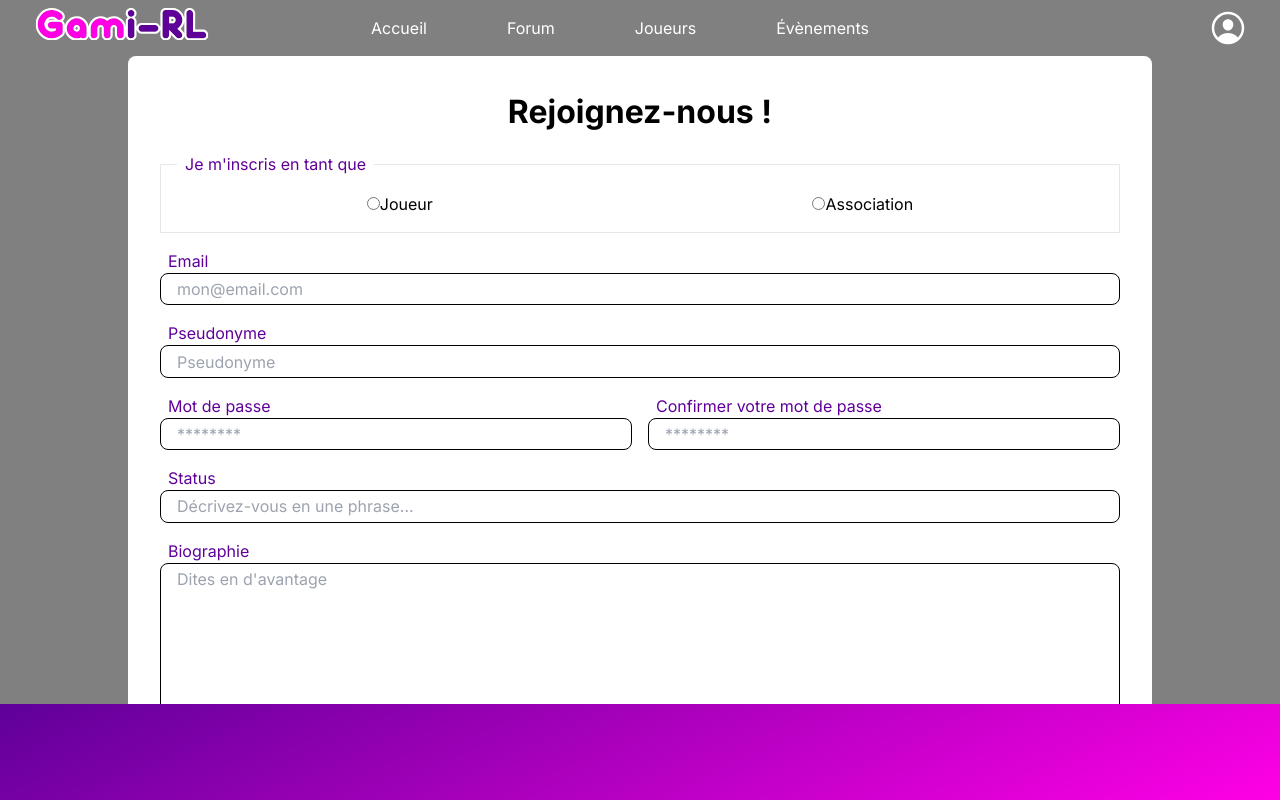
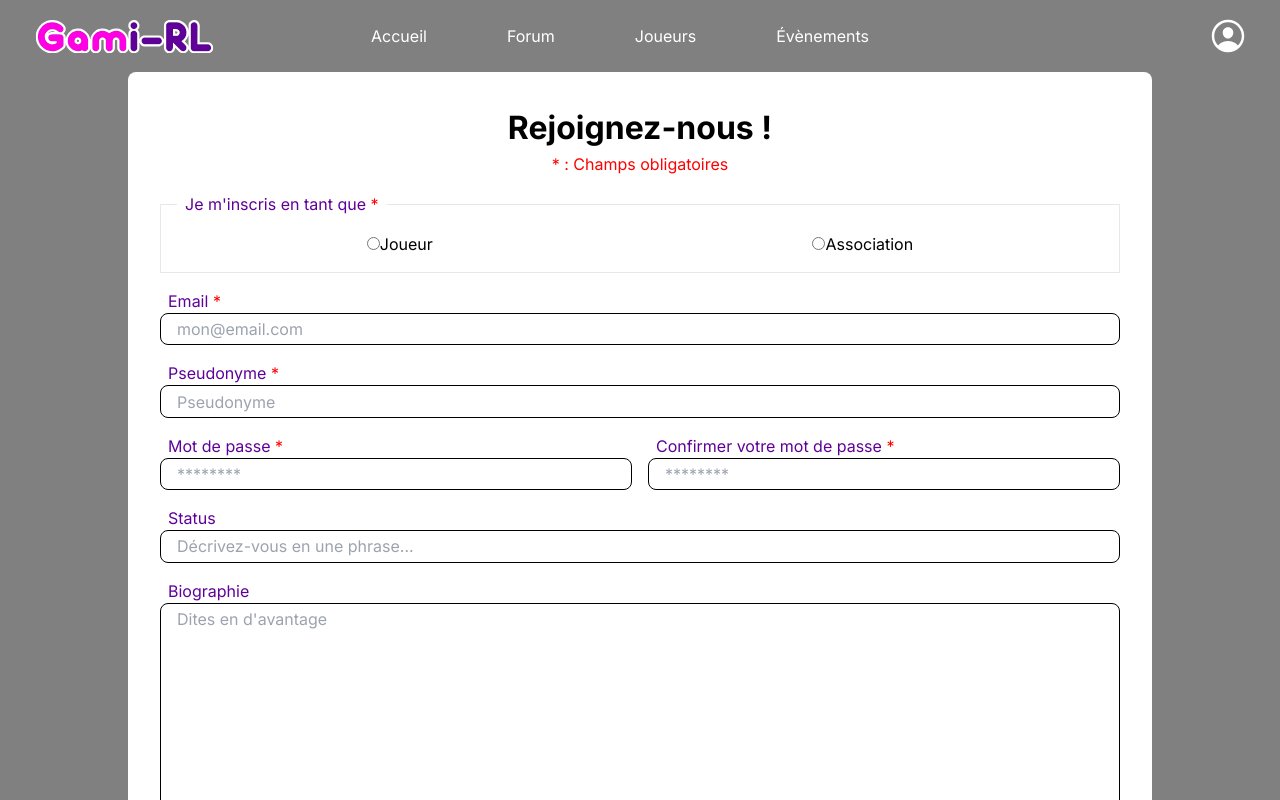
Before and after one commit to AlexandreMonin/gami-rl, a Next.js app: page /user/signup in a window 1280 px wide. Shown: the top 800 px of the page. Built offline with nearby package versions, Linux system fonts and the light colour scheme; no server answers.

Commit message:
replace axios by fetch

```diff
--- a/package.json
+++ b/package.json
@@ -17,6 +17,7 @@
     "next-auth": "^4.24.7",
     "react": "^18",
     "react-dom": "^18",
+    "react-loader-spinner": "^6.1.6",
     "ts-node": "^10.9.2"
   },
   "devDependencies": {
--- a/src/app/api/users/route.ts
+++ b/src/app/api/users/route.ts
@@ -39,3 +39,7 @@ export async function POST(req: Request) {
         return NextResponse.json({error: e.message}, {status: 500});
     }
 }
+
+export async function GET() {
+    return NextResponse.json({data: "ca marche"});
+}
--- a/src/app/globals.css
+++ b/src/app/globals.css
@@ -31,6 +31,16 @@ button {
     transition-duration: 0.5s;
 }
 
+.button-primary-disabled {
+    border: 1px rgba(95, 0, 153, 0.1) solid;
+    background-color: rgba(	95, 0, 153, 0.1);
+    color: #5F0099;
+    display: flex;
+    flex-direction: row;
+    align-items: center;
+    gap: 1rem;
+}
+
 .button-primary:hover{
     border: 1px #5F0099 solid;
     background-color: white;
--- /dev/null
+++ b/src/app/loading.tsx
@@ -0,0 +1,10 @@
+import {JSX} from "react";
+import style from "./loading.module.css";
+
+export default function RegisterForm(): JSX.Element {
+    return (
+        <div>
+            <h1>CHARGEMENT</h1>
+        </div>
+    )
+}
--- a/src/app/user/signup/page.tsx
+++ b/src/app/user/signup/page.tsx
@@ -7,6 +7,7 @@ export default function Signup(): JSX.Element {
         <main className={style.main}>
             <div className="card">
                 <h1 className={style.title}>Rejoignez-nous !</h1>
+                <p className={style.required}>* : Champs obligatoires</p>
                 <RegisterForm />
             </div>
         </main>
--- a/src/app/user/signup/style.module.css
+++ b/src/app/user/signup/style.module.css
@@ -1,4 +1,9 @@
 .title {
+    text-align: center;
+}
+
+.required {
+    color: red;
     text-align: center;
     margin-bottom: 1rem;
 }
--- a/src/components/Footer/style.module.css
+++ b/src/components/Footer/style.module.css
@@ -1,8 +1,9 @@
 .footer {
-    position: absolute;
+    /*position: absolute;*/
     bottom: 0;
     width: 100%;
     height: 6rem;
     background: rgb(95, 0, 153);
     background: linear-gradient(155deg, rgba(95, 0, 153, 1) 0%, rgba(255, 0, 229, 1) 100%);
+    margin-top: 2rem;
 }
--- a/src/components/Navbar/Navbar.tsx
+++ b/src/components/Navbar/Navbar.tsx
@@ -13,7 +13,7 @@ type NavbarProps = {
 export default function Navbar({user}: NavbarProps): JSX.Element {
     return (
         <div className={style.navbar}>
-            <Image src="/logo.svg" alt="Logo du site Gami-RL" width={180} height={250} priority className={style.logo}/>
+            <Image src="/logo.svg" alt="Logo du site Gami-RL" width={185} height={250} priority className={style.logo}/>
 
             <div className={style.tabs}>
                 <NavbarTab name="Accueil" href="/"/>
--- a/src/components/Navbar/style.module.css
+++ b/src/components/Navbar/style.module.css
@@ -1,13 +1,13 @@
 .navbar{
     display: flex;
     width: 100%;
-    padding: 0.5rem 2rem;
+    padding: 1rem 2rem;
     position: relative;
 }
 
 .logo {
     position: absolute;
-    top: 0
+    top: 12px;
 }
 
 .tabs {
--- a/src/components/RegisterForm/RegisterForm.tsx
+++ b/src/components/RegisterForm/RegisterForm.tsx
@@ -1,7 +1,7 @@
 "use client"
 import {JSX, useState} from "react";
 import style from "./style.module.css";
-import axios from "axios";
+import {TailSpin} from "react-loader-spinner";
 
 export default function RegisterForm(): JSX.Element {
     const [email, setEmail] = useState("");
@@ -12,6 +12,7 @@ export default function RegisterForm(): JSX.Element {
     const [biography, setBiography] = useState("");
     const [passwordsMatch, setPasswordsMatch] = useState(true);
     const [role, setRole] = useState("");
+    const [isLoading, setIsLoading] = useState(false);
 
     const handlePasswordChange = (event: React.ChangeEvent<HTMLInputElement>) => {
         setPassword(event.target.value);
@@ -27,13 +28,32 @@ export default function RegisterForm(): JSX.Element {
 
     };
 
-    const handleSubmit = (event: React.FormEvent<HTMLFormElement>) => {
+    const handleSubmit = async (event: React.FormEvent<HTMLFormElement>) => {
         event.preventDefault();
+        setIsLoading(true);
+        if (passwordsMatch) {
+            try{
+                const response = await fetch("/api/users", {
+                    method: "POST",
+                    headers: {
+                        contentType: "application/json",
+                    },
+                    body: JSON.stringify({email, username, password, status, biography, role})
+                });
 
-        axios.post("/api/users", {email, username, password, status, biography, role}).then((response) => {
-            console.log(response.status)
-        })
+                if (!response.ok){
+                    console.log("Failed to sign up");
+                } else {
+                    const data = await response.json();
+                    console.log(data);
+                }
 
+            } catch (e: any) {
+                console.error("An error has occured :", e);
+            }
+
+            setIsLoading(false);
+        }
     }
 
     return (
@@ -41,49 +61,52 @@ export default function RegisterForm(): JSX.Element {
 
             <fieldset className={style.fieldset}>
                 <legend className={style.legend}>
-                    Je m&apos;inscris en tant que
+                    Je m&apos;inscris en tant que <span className={style.required}>*</span>
                 </legend>
 
                 <div className={style.radioButton}>
                     <input type="radio" id="player" name="userType" value="player"
-                           onChange={event => setRole(event.target.value)}/>
+                           onChange={event => setRole(event.target.value)} required/>
                     <label htmlFor="player">Joueur</label>
                 </div>
                 <div className={style.radioButton}>
                     <input type="radio" id="association" name="userType" value="association"
-                           onChange={event => setRole(event.target.value)}/>
+                           onChange={event => setRole(event.target.value)} required/>
                     <label htmlFor="association">Association</label>
                 </div>
             </fieldset>
 
             <div className={style.inputGroup}>
-                <label htmlFor="email" className={style.labelInput}>Email</label>
+                <label htmlFor="email" className={style.labelInput}>Email <span
+                    className={style.required}>*</span></label>
                 <input name="email" id="email" type="email" placeholder="mon@email.com" className={style.userInput}
                        value={email}
-                       onChange={event => setEmail(event.target.value)}/>
+                       onChange={event => setEmail(event.target.value)} required/>
             </div>
 
             <div className={style.inputGroup}>
-                <label htmlFor="username" className={style.labelInput}>Pseudonyme</label>
+                <label htmlFor="username" className={style.labelInput}>Pseudonyme <span
+                    className={style.required}>*</span></label>
                 <input name="username" id="username" type="text" placeholder="Pseudonyme" className={style.userInput}
-                       value={username} onChange={event => setUsername(event.target.value)}/>
+                       value={username} onChange={event => setUsername(event.target.value)} required/>
             </div>
 
             <div className={style.passwordContainer}>
                 <div className={style.passwordField}>
                     <div className={style.inputGroup}>
-                        <label htmlFor="password" className={style.labelInput}>Mot de passe</label>
+                        <label htmlFor="password" className={style.labelInput}>Mot de passe <span
+                            className={style.required}>*</span></label>
                         <input name="password" id="password" type="password" placeholder="********"
                                className={style.userInput} value={password}
-                               onChange={handlePasswordChange}/>
+                               onChange={handlePasswordChange} required/>
                     </div>
                     <div className={style.inputGroup}>
                         <label htmlFor="confirmPassword" className={style.labelInput}>Confirmer votre mot de
-                            passe</label>
+                            passe <span className={style.required}>*</span></label>
                         <input name="confirmPassword" id="confirmPassword" type="password"
                                placeholder="********" className={style.userInput}
                                value={confirmPassword}
-                               onChange={handleConfirmPasswordChange}/>
+                               onChange={handleConfirmPasswordChange} required/>
                     </div>
                 </div>
                 {!passwordsMatch &&
@@ -98,11 +121,24 @@ export default function RegisterForm(): JSX.Element {
 
             <div className={style.inputGroup}>
                 <label htmlFor="biography" className={style.labelInput}>Biographie</label>
-                <textarea name="biography" id="biography" rows={10} className={style.userInput} placeholder="Dites en d'avantage"
+                <textarea name="biography" id="biography" rows={10} className={style.userInput}
+                          placeholder="Dites en d'avantage"
                           value={biography} onChange={event => setBiography(event.target.value)}/>
             </div>
 
-            <button type="submit" className="button-primary">M&apos;enregistrer</button>
+            {
+                isLoading ? (
+                    <button type="submit" className="button-primary-disabled" disabled>M&apos;enregistrer <TailSpin
+                        visible={true}
+                        height="30"
+                        width="30"
+                        color="#5F0099"
+                        ariaLabel="tail-spin-loading"
+                    /></button>
+                ) : (
+                    <button type="submit" className="button-primary">M&apos;enregistrer</button>
+                )
+            }
         </form>
     );
 }
--- a/src/components/RegisterForm/style.module.css
+++ b/src/components/RegisterForm/style.module.css
@@ -62,3 +62,7 @@
 .inputGroup {
     width: 100%;
 }
+
+.required {
+    color: red;
+}
```
Also changed, not shown: src/app/loading.module.css (added), 1 other file (tests, documents, lock files or other folders).
